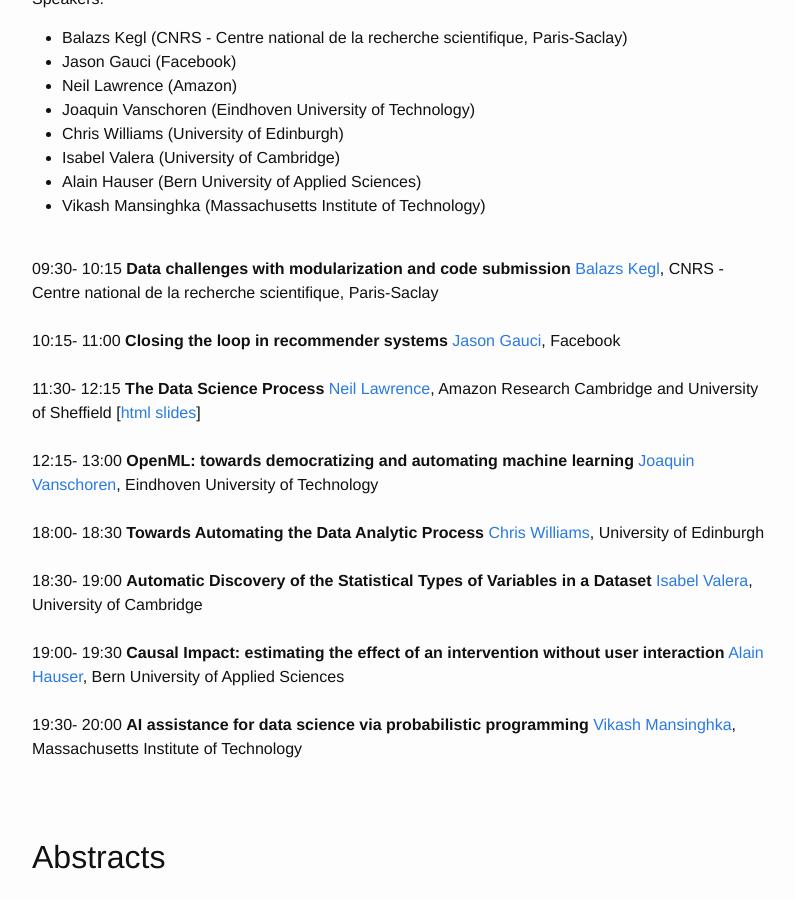
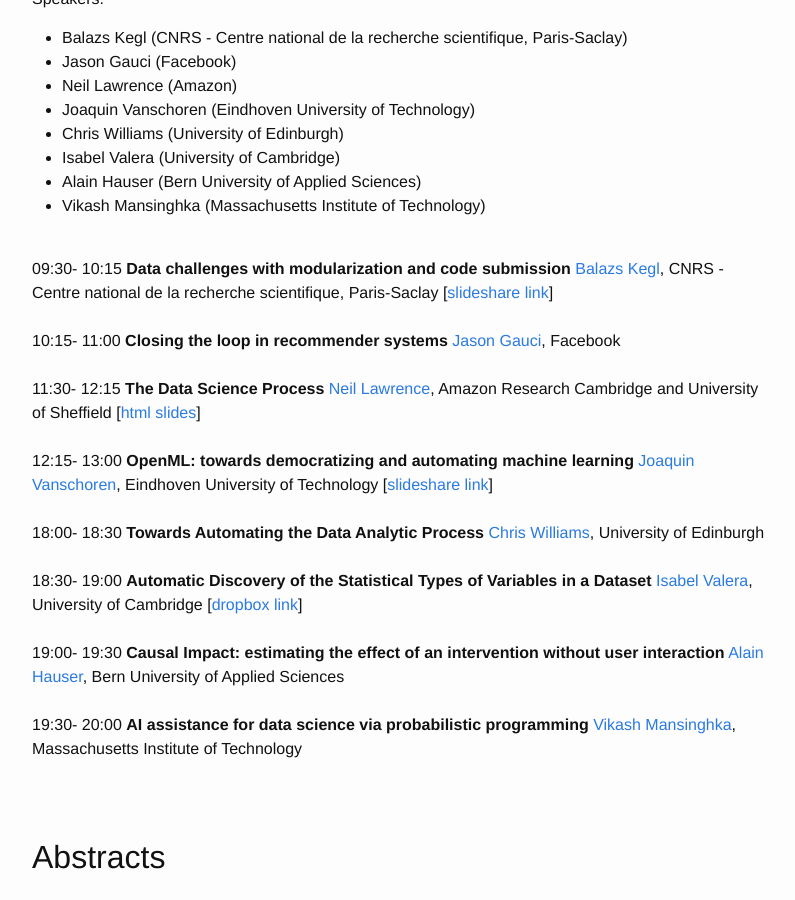
Before and after one commit to dalimeeting/dalimeeting.github.io, a Jekyll site: the page built from _posts/2017-04-18-the-data-science-process.md, in a window 1280 px wide and 900 px high, scrolled down 844 px. Shown: the whole window, without its empty margins (238-1033 px from the left). Built offline with Jekyll 4.4.1, drawn with Linux system fonts in a browser that asks for light colours; some of the changed lines change nothing that is shown.

Commit message:
Add pdfs of slides for data science process workshop.

```diff
--- a/_includes/listtalk.html
+++ b/_includes/listtalk.html
@@ -1,2 +1,2 @@
-<br>{{ talk.start }}{% if talk.end %}- {{ talk.end }}{% endif %} {% if talk.title %}<b>{% if talk.abstract and page.show_abstracts%}<a class='talk' href='#{{ talk.title  | remove: ' ' | remove: ':' }}'>{{ talk.title }}</a>{% else %}{{talk.title}}{% endif %}</b> {% endif %}{% assign lastone = talk.author | last %}{% for person in talk.author %}{% include listperson.html %}{% endfor %}{% if talk.slides %} [<a href="{{ site.url }}{{ site.baseurl }}/slides/{{ talk.slides }}" target="_blank">slides</a>]{% endif %}{% if talk.reveal %} [<a href="{{ talk.reveal }}" target="_blank">html slides</a>]{% endif %}</br>
+<br>{{ talk.start }}{% if talk.end %}- {{ talk.end }}{% endif %} {% if talk.title %}<b>{% if talk.abstract and page.show_abstracts%}<a class='talk' href='#{{ talk.title  | remove: ' ' | remove: ':' }}'>{{ talk.title }}</a>{% else %}{{talk.title}}{% endif %}</b> {% endif %}{% assign lastone = talk.author | last %}{% for person in talk.author %}{% include listperson.html %}{% endfor %}{% if talk.slides %} [<a href="{{ site.url }}{{ site.baseurl }}/slides/{{ talk.slides }}" target="_blank">slides</a>]{% endif %}{% if talk.reveal %} [<a href="{{ talk.reveal }}" target="_blank">html slides</a>]{% endif %}{% if talk.dropbox %} [<a href="{{ talk.dropbox | prepend: "https://www.dropbox.com/s/" }}?dl=0" target="_blank">dropbox link</a>]{% endif %}{% if talk.slideshare %} [<a href="{{ talk.slideshare | prepend: "https://www.slideshare.net/" }}" target="_blank">slideshare link</a>]{% endif %}{% if talk.google-presentation %} [<a href="{{ talk.google_presentation | prepend: "https://docs.google.com/presentation/d/" }}/edit?usp=sharing" target="_blank">google presentation link</a>]{% endif %}</br>
 {% if talk.youtube %} <iframe width="{{ site.youtube.width }}" height="{{ site.youtube.height }}" src="https://www.youtube.com/embed/{{ talk.youtube }}" frameborder="0" allowfullscreen></iframe>{% endif %}
--- a/_posts/2017-04-18-the-data-science-process.md
+++ b/_posts/2017-04-18-the-data-science-process.md
@@ -109,7 +109,7 @@
     url: http://probcomp.csail.mit.edu/people/vkm.html
   youtube:
   pdf: 2017-04-18-ai-assisted-data-science-with-bayesdb.pdf
-  googledocs: https://docs.google.com/presentation/d/1K9AMFmFHBQkGH2ZZycoHITlRzeTjK1BcLb4TBwvsErk/edit?usp=sharing
+  google_presentation: https://docs.google.com/presentation/d/1K9AMFmFHBQkGH2ZZycoHITlRzeTjK1BcLb4TBwvsErk/edit?usp=sharing
   start: "19:30"
   end: "20:00"
   abstract: "Demand for data science is rapidly growing. However, many commercial and scientific data sources present fundamental inferential challenges. Examples include the prevalence of mixed data types, convenience samples with tens or hundreds of uncontrolled variables, complex multivariate outcomes, incomplete measurements, coding errors, measurement noise, irrelevant variables, and limited causal knowledge. A key bottleneck is hiring individuals with the necessary education and statistical judgment to address these challenges.
```
